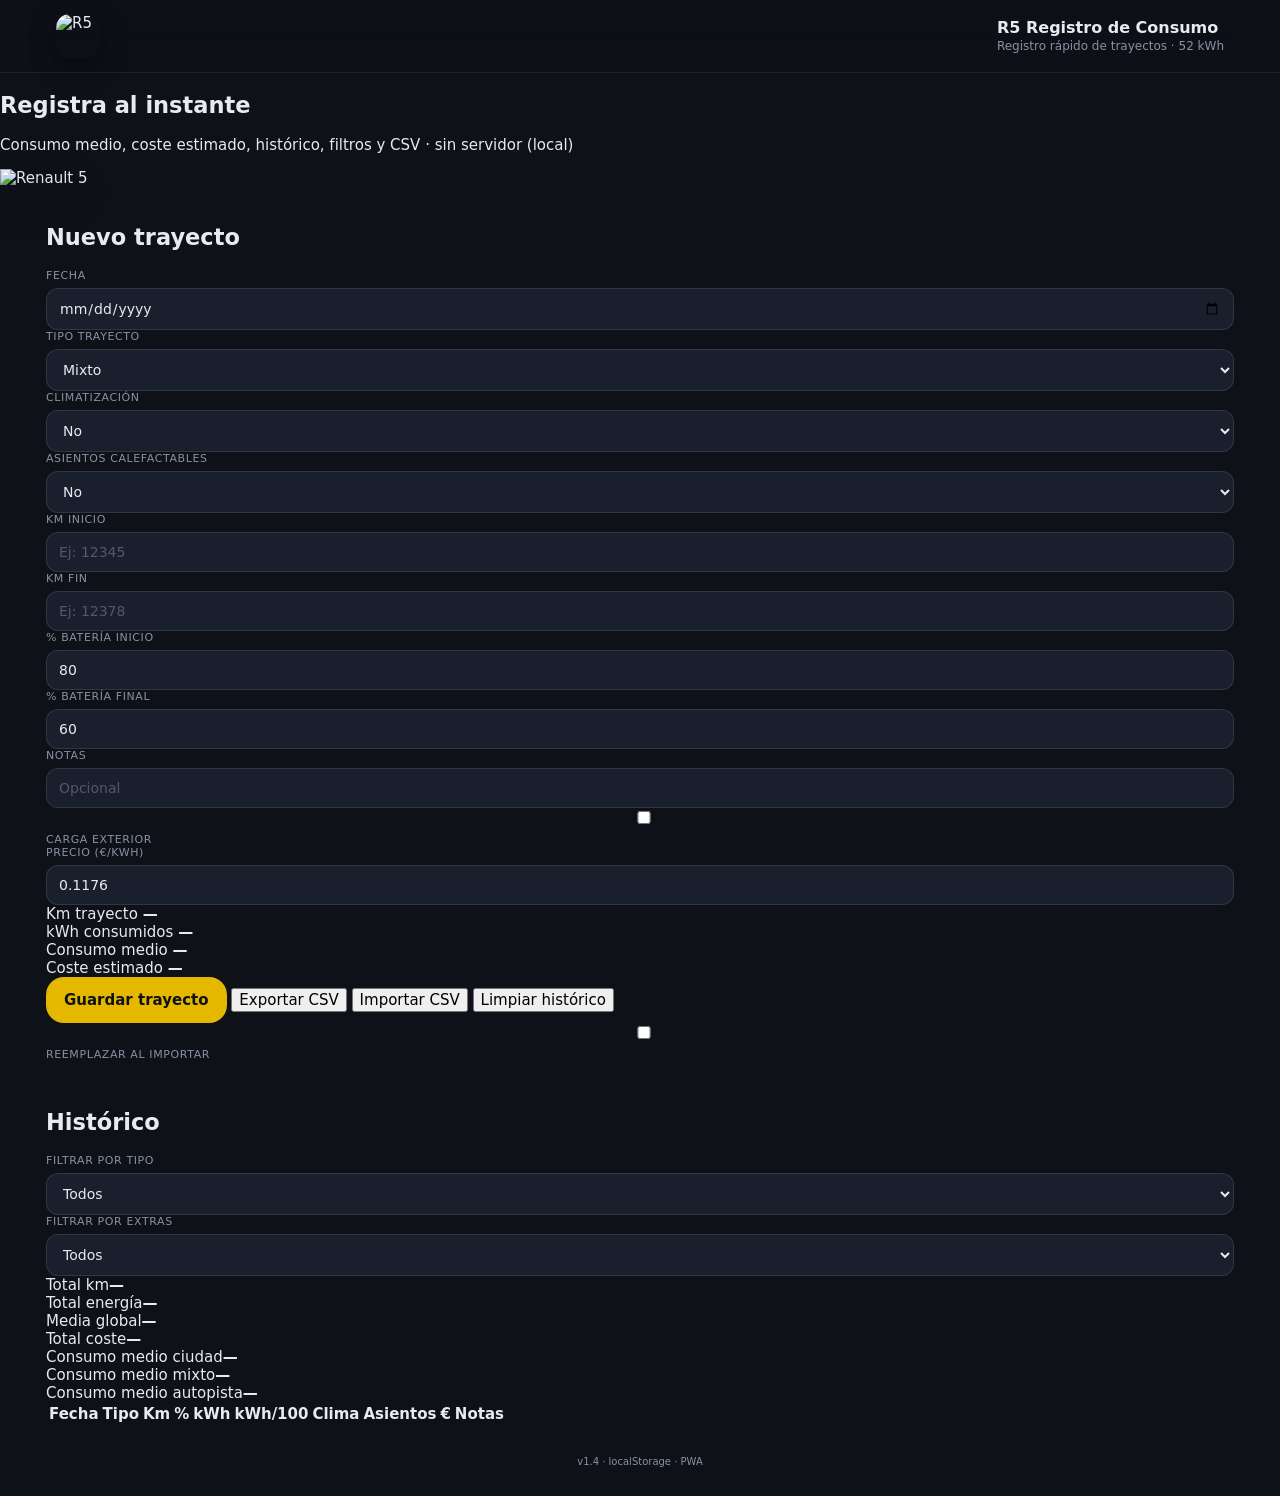
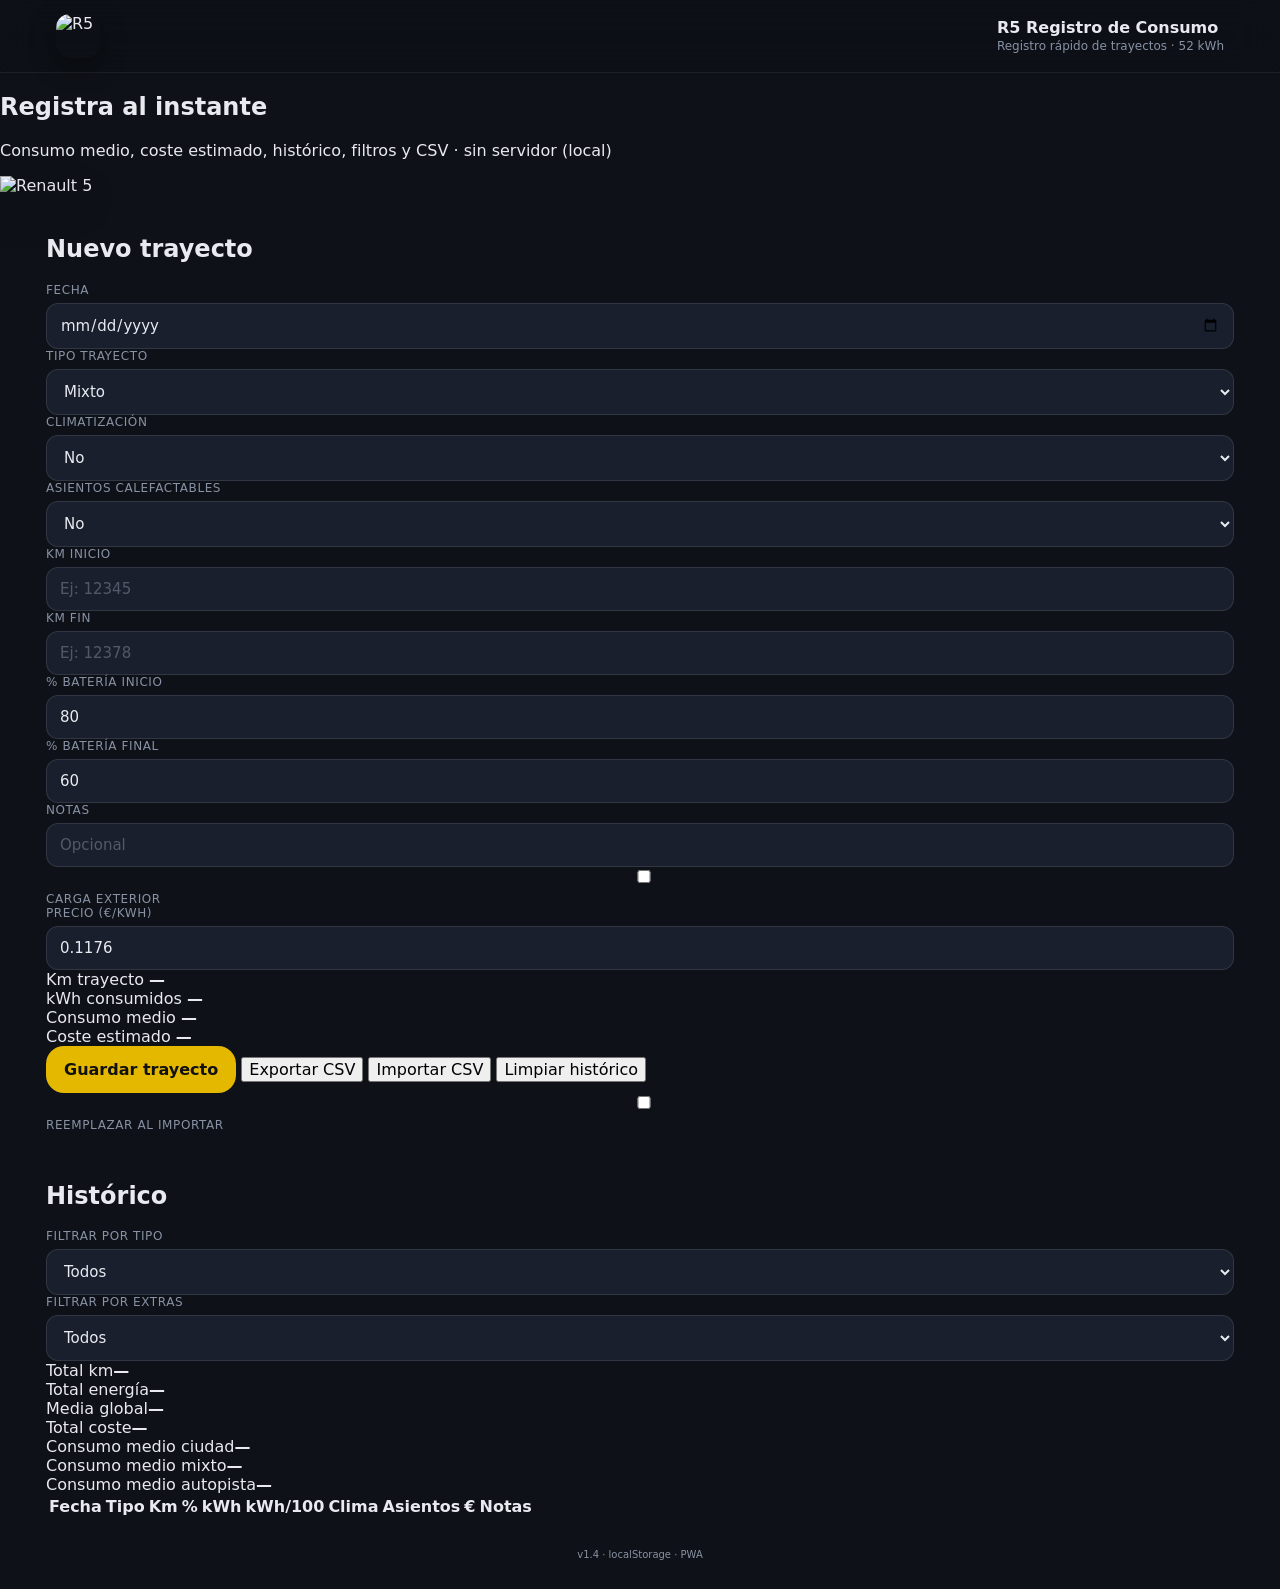

Add files via upload

--- a/style.css
+++ b/style.css
@@ -1,5 +1,6 @@
 /* ═══════════════════════════════════════════════
    R5 Consumo — Dark Slate Theme
+   Versión limpia con ajustes desktop insights / legibilidad
    Paleta: azul noche #0e1117 + acento amarillo R5
    ═══════════════════════════════════════════════ */
 
@@ -1462,6 +1463,70 @@ input::placeholder{
   color:#93c5fd;
 }
 
+/* En escritorio, la tarjeta de tipo se convierte en filas compactas tipo tabla */
+@media (min-width:900px){
+  #typeInsights{
+    gap:0;
+  }
+
+  .type-insight-card{
+    display:grid;
+    grid-template-columns:minmax(98px, 1fr) auto auto auto;
+    align-items:center;
+    gap:12px;
+    min-height:64px;
+    padding:15px 18px;
+    border:none;
+    border-radius:0;
+    border-bottom:1px solid rgba(255,255,255,.06);
+    background:transparent;
+  }
+
+  .type-insight-card:last-child{
+    border-bottom:none;
+  }
+
+  .type-insight-card::before{
+    content:"";
+    width:4px;
+    height:34px;
+    border-radius:999px;
+    grid-column:1;
+    grid-row:1;
+    justify-self:start;
+  }
+
+  .type-insight-city::before{background:#22c55e;}
+  .type-insight-mixed::before{background:#E5B800;}
+  .type-insight-highway::before{background:#3b82f6;}
+
+  .type-insight-name{
+    min-width:0;
+    padding-left:14px;
+    font-size:16px;
+    line-height:1.1;
+    grid-column:1;
+    grid-row:1;
+  }
+
+  .type-insight-metrics{
+    display:contents;
+  }
+
+  .type-insight-metrics span{
+    display:inline-flex;
+    align-items:center;
+    justify-content:center;
+    min-width:74px;
+    padding:7px 10px;
+    border-radius:10px;
+    background:#141820;
+    color:var(--text);
+    font-size:14px;
+    font-weight:750;
+  }
+}
+
 /* ── VEHICLE STATUS STATES ── */
 .status-main-line{
   display:flex;
@@ -1576,6 +1641,121 @@ input::placeholder{
 @keyframes statusPulse{
   0%, 100%{transform:scale(1);box-shadow:0 0 0 0 rgba(34,197,94,.15);}
   50%{transform:scale(1.05);box-shadow:0 0 0 8px rgba(34,197,94,0);}
+}
+
+/* ════════════════════════════════════════════════
+   DESKTOP READABILITY / DASHBOARD TUNING
+════════════════════════════════════════════════ */
+@media (min-width:900px){
+  body{
+    font-size:16px;
+  }
+
+  .container{
+    padding-top:20px;
+  }
+
+  .tabs{
+    justify-content:center;
+  }
+
+  .tab{
+    font-size:14px;
+    padding:15px 10px;
+  }
+
+  .tab-panel{
+    padding:20px 16px 22px;
+  }
+
+  .panel-card{
+    border-radius:18px;
+  }
+
+  .panel-head{
+    padding:15px 18px;
+  }
+
+  .panel-head h3{
+    font-size:13px;
+    letter-spacing:.65px;
+  }
+
+  .stat-row{
+    padding:15px 18px;
+  }
+
+  .stat-row span{
+    font-size:14px;
+  }
+
+  .stat-row strong{
+    font-size:15px;
+  }
+
+  label span,
+  .period-toolbar label span{
+    font-size:12px;
+  }
+
+  input,
+  select{
+    font-size:15px;
+    padding:12px 13px;
+  }
+
+  .metric-card{
+    min-height:86px;
+  }
+
+  .metric-card span,
+  .vehicle-status-card span{
+    font-size:11px;
+  }
+
+  .metric-card strong{
+    font-size:1.65rem;
+  }
+
+  .vehicle-status-card strong{
+    font-size:1.55rem;
+  }
+
+  .period-toolbar{
+    margin-bottom:16px;
+  }
+
+  .period-toolbar label{
+    flex:0 1 220px;
+    max-width:220px;
+  }
+
+  .insights-grid{
+    grid-template-columns:1.35fr 1.05fr 1.05fr;
+    gap:12px;
+  }
+
+  #tab-insights .panel-card{
+    min-height:auto;
+    padding:0;
+  }
+
+  #tab-insights .stats-list{
+    gap:0;
+  }
+
+  #monthlyInsights .monthly-detail-row{
+    min-height:58px;
+    align-items:center;
+  }
+
+  #monthlyInsights .monthly-detail-row > span{
+    font-size:14px;
+  }
+
+  #monthlyInsights .monthly-detail-row strong{
+    font-size:15px;
+  }
 }
 
 /* ════════════════════════════════════════════════
